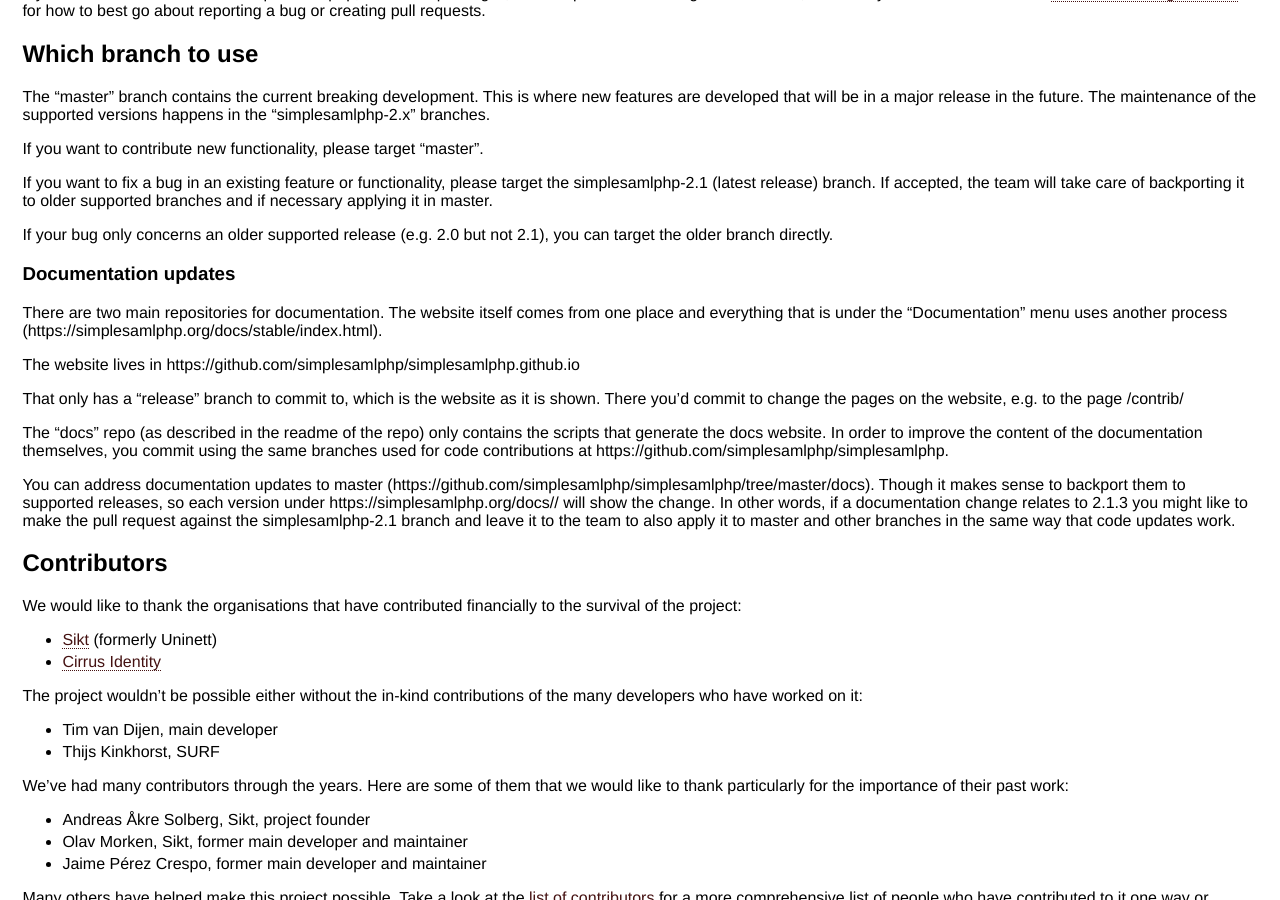
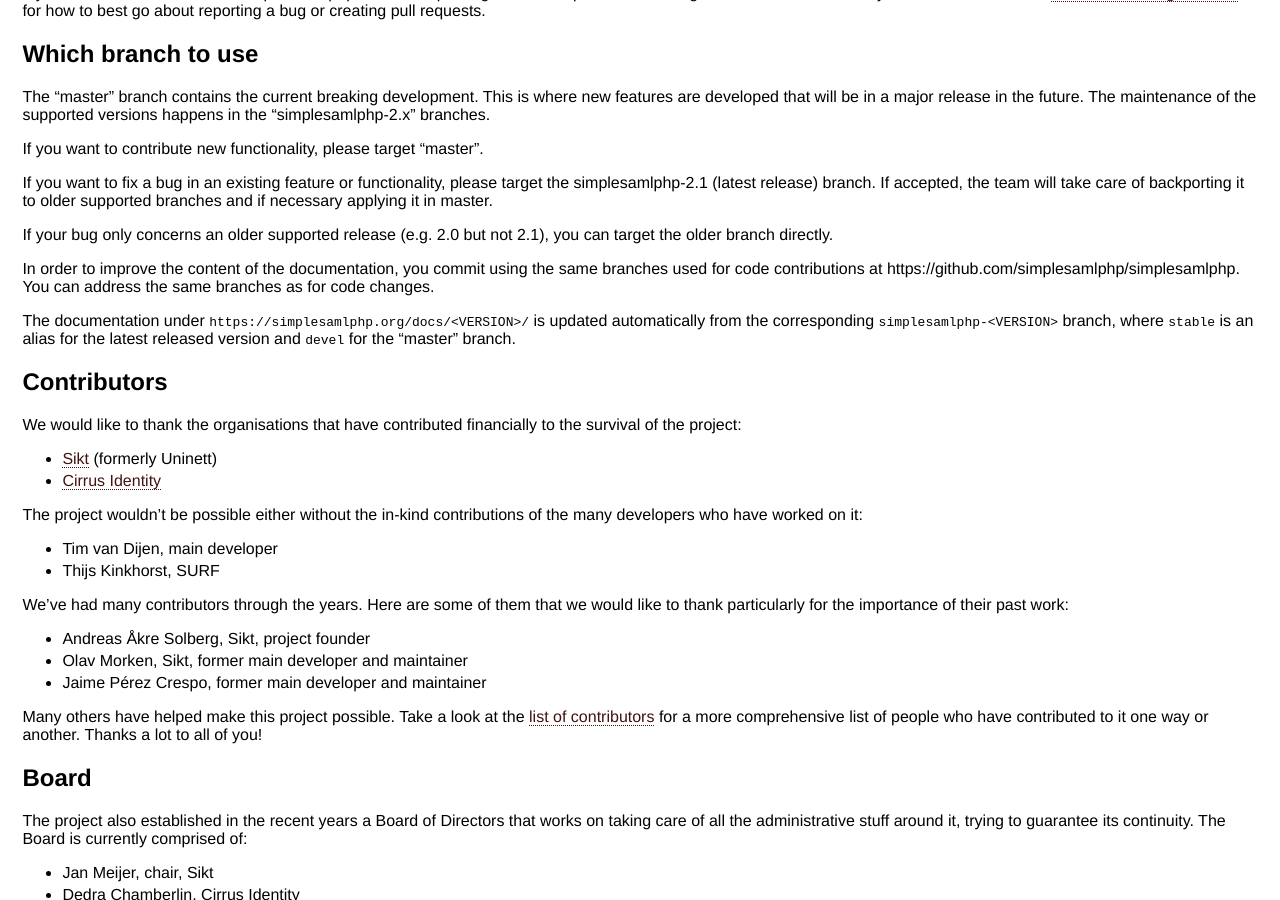
Before and after one commit to simplesamlphp/simplesamlphp.github.io, a Jekyll site: the page built from contrib/index.md, in a window 1280 px wide and 900 px high, scrolled down 497 px. Built offline with Jekyll 4.4.1, drawn with Linux system fonts in a browser that asks for light colours.

Commit message:
update for documentation updates section

```diff
--- a/contrib/index.md
+++ b/contrib/index.md
@@ -44,33 +44,16 @@
 If your bug only concerns an older supported release (e.g. 2.0 but not
 2.1), you can target the older branch directly.
 
-### Documentation updates
+In order to improve the content of the documentation, you commit using
+the same branches used for code contributions at
+https://github.com/simplesamlphp/simplesamlphp. You can address the
+same branches as for code changes.
 
-There are two main repositories for documentation. The website itself
-comes from one place and everything that is under the "Documentation"
-menu uses another process
-(https://simplesamlphp.org/docs/stable/index.html).
+The documentation under `https://simplesamlphp.org/docs/<VERSION>/` is
+updated automatically from the corresponding `simplesamlphp-<VERSION>`
+branch, where `stable` is an alias for the latest released version and
+`devel` for the "master" branch.
 
-The website lives in https://github.com/simplesamlphp/simplesamlphp.github.io
-
-That only has a "release" branch to commit to, which is the website as
-it is shown. There you'd commit to change the pages on the website,
-e.g. to the page /contrib/
-
-The "docs" repo (as described in the readme of the repo) only contains
-the scripts that generate the docs website. In order to improve the
-content of the documentation themselves, you commit using the same branches used
-for code contributions at
-https://github.com/simplesamlphp/simplesamlphp.
-
-You can address documentation updates to master
-(https://github.com/simplesamlphp/simplesamlphp/tree/master/docs).
-Though it makes sense to backport them to supported releases, so each
-version under https://simplesamlphp.org/docs/<VERSION>/ will show the
-change. In other words, if a documentation change relates to 2.1.3 you
-might like to make the pull request against the simplesamlphp-2.1
-branch and leave it to the team to also apply it to master and other
-branches in the same way that code updates work.
 
 
 
```
